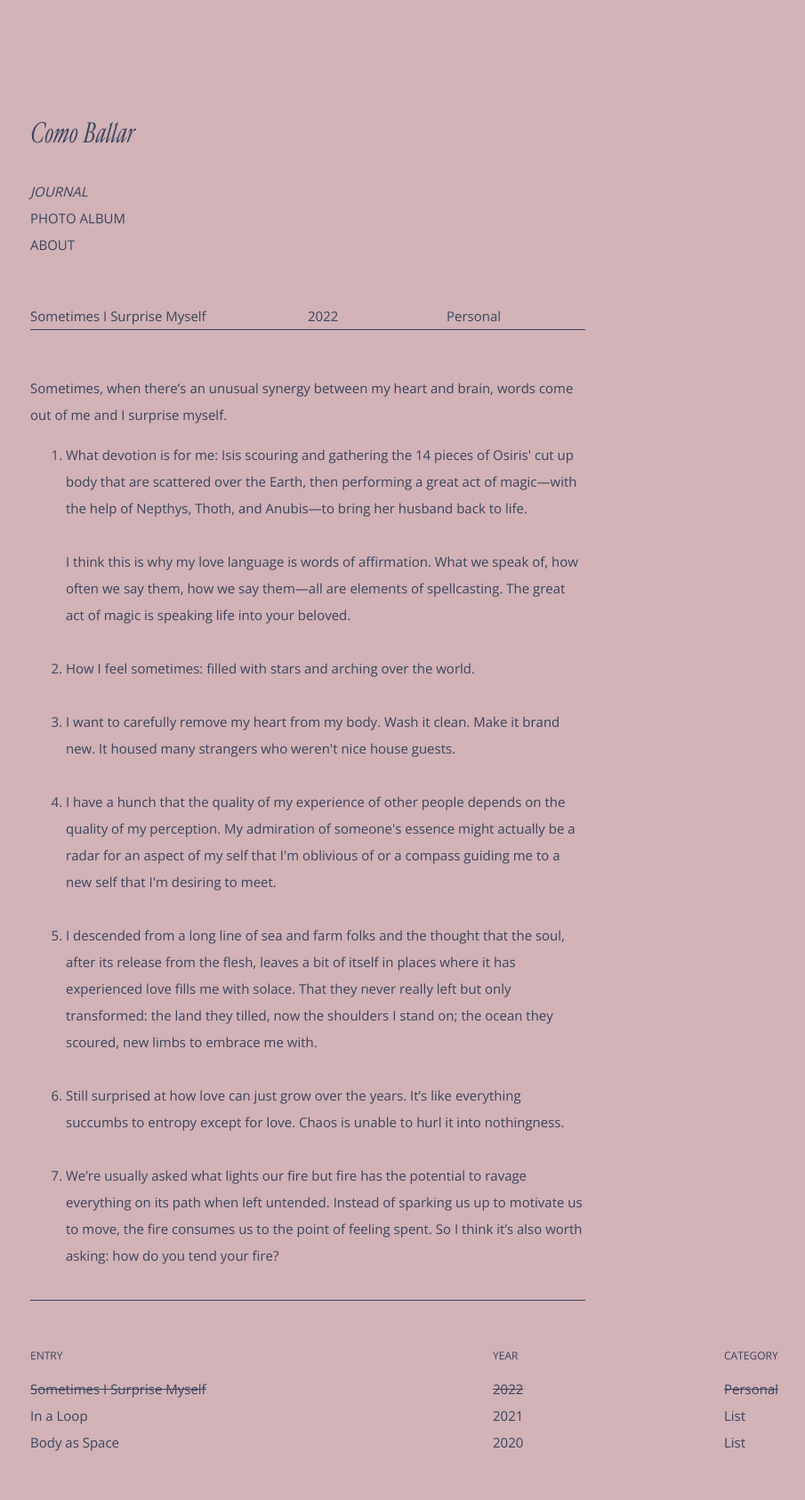
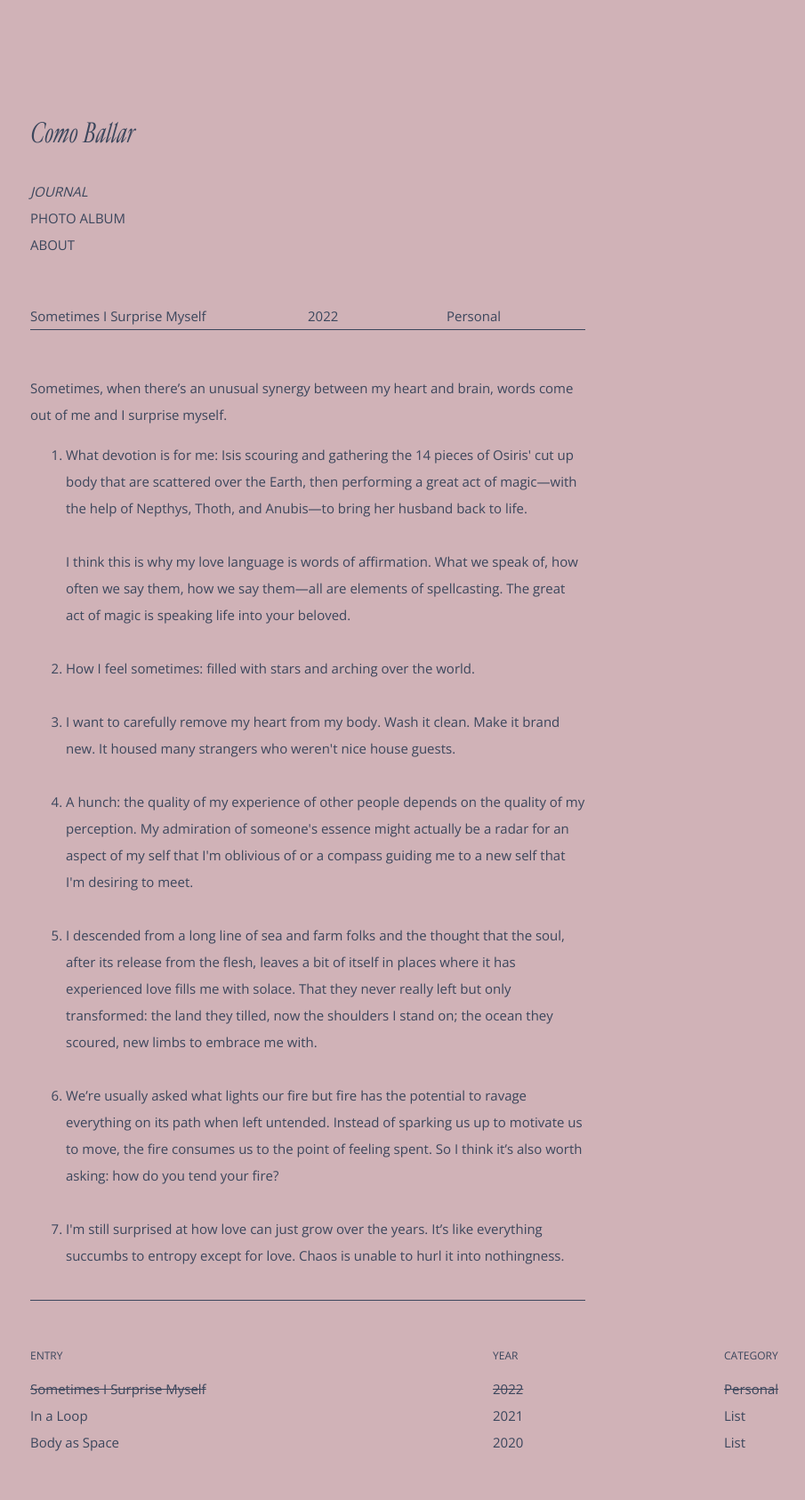
Before and after one commit to comballar/comballar.github.io, a Jekyll site: the page built from _journals/2022-03-11-surprise-myself.md, in a window 1280 px wide. Shown: the whole page at 89% size, without its empty margins (86-991 px from the left). Built offline with Jekyll 4.4.1, drawn with Linux system fonts in a browser that asks for light colours; some web fonts are replaced.

Commit message:
Update 2022-03-11-surprise-myself.md

```diff
--- a/_journals/2022-03-11-surprise-myself.md
+++ b/_journals/2022-03-11-surprise-myself.md
@@ -18,10 +18,10 @@ Sometimes, when there's an unusual synergy between my heart and brain, words com
   <br>
   <li>I want to carefully remove my heart from my body. Wash it clean. Make it brand new. It housed many strangers who weren't nice house guests.</li>
   <br>
-  <li>I have a hunch that the quality of my experience of other people depends on the quality of my perception. My admiration of someone's essence might actually be a radar for an aspect of my self that I'm oblivious of or a compass guiding me to a new self that I'm desiring to meet.</li>
+  <li>A hunch: the quality of my experience of other people depends on the quality of my perception. My admiration of someone's essence might actually be a radar for an aspect of my self that I'm oblivious of or a compass guiding me to a new self that I'm desiring to meet.</li>
   <br>
   <li>I descended from a long line of sea and farm folks and the thought that the soul, after its release from the flesh, leaves a bit of itself in places where it has experienced love fills me with solace. That they never really left but only transformed: the land they tilled, now the shoulders I stand on; the ocean they scoured, new limbs to embrace me with.</li>
   <br>
-  <li>Still surprised at how love can just grow over the years. It’s like everything succumbs to entropy except for love. Chaos is unable to hurl it into nothingness.</li>
+  <li>We’re usually asked what lights our fire but fire has the potential to ravage everything on its path when left untended. Instead of sparking us up to motivate us to move, the fire consumes us to the point of feeling spent. So I think it’s also worth asking: how do you tend your fire?</li>
   <br>
-  <li>We’re usually asked what lights our fire but fire has the potential to ravage everything on its path when left untended. Instead of sparking us up to motivate us to move, the fire consumes us to the point of feeling spent. So I think it’s also worth asking: how do you tend your fire?</li>
+  <li>I'm still surprised at how love can just grow over the years. It’s like everything succumbs to entropy except for love. Chaos is unable to hurl it into nothingness.</li>
```
